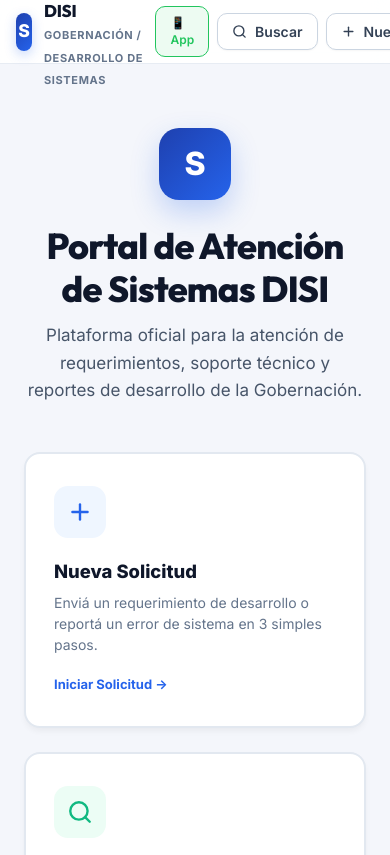
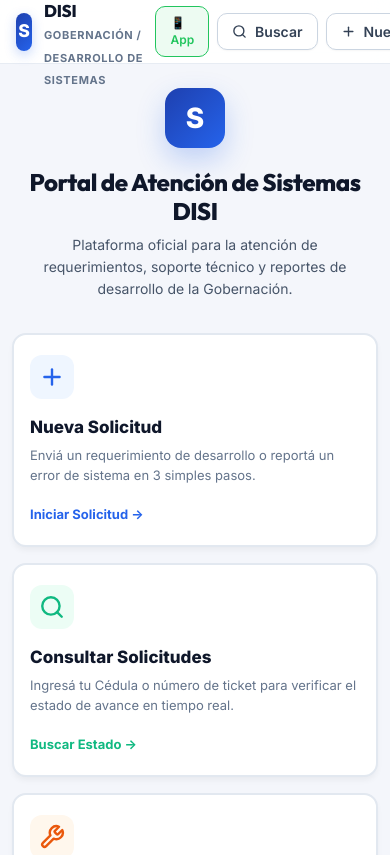
Before and after one commit to karen-pro23/SOLICITUDES-DISI, a React (Vite) app: page / in a window 390 px wide. Shown: the top 855 px of the page. Built offline with nearby package versions, Linux system fonts and the light colour scheme; the HTML template or start-up script is replaced by a standard one.

Commit message:
feat: homepage responsive + card servicio técnico

```diff
--- /dev/null
+++ b/src/pages/HomePage.css
@@ -0,0 +1,216 @@
+/* ═══════════════════════════════════════════════════════
+   HomePage — Landing Page Responsive
+   ═══════════════════════════════════════════════════════ */
+
+.home-page {
+  min-height: 100vh;
+  background: var(--surface-bg, #f8fafc);
+}
+
+.home-main {
+  max-width: 860px;
+  margin: 0 auto;
+  padding: 4rem 1.5rem;
+  text-align: center;
+}
+
+/* ── Logo ─────────────────────────────────── */
+
+.home-logo {
+  width: 72px;
+  height: 72px;
+  border-radius: 20px;
+  background: linear-gradient(135deg, #1e40af 0%, #2563eb 100%);
+  display: flex;
+  align-items: center;
+  justify-content: center;
+  margin: 0 auto 1.5rem;
+  color: white;
+  font-weight: 900;
+  font-size: 2rem;
+  box-shadow: 0 12px 28px rgba(37, 99, 235, 0.25);
+}
+
+/* ── Title ────────────────────────────────── */
+
+.home-title {
+  font-size: 2.25rem;
+  font-weight: 900;
+  color: #0f172a;
+  margin-bottom: 0.75rem;
+  line-height: 1.2;
+  letter-spacing: -0.02em;
+}
+
+.home-subtitle {
+  font-size: 1.0625rem;
+  color: #475569;
+  margin-bottom: 3rem;
+  max-width: 540px;
+  margin-left: auto;
+  margin-right: auto;
+  line-height: 1.6;
+}
+
+/* ── Cards Grid ───────────────────────────── */
+
+.home-cards {
+  display: grid;
+  grid-template-columns: repeat(auto-fit, minmax(260px, 1fr));
+  gap: 1.5rem;
+  max-width: 860px;
+  margin: 0 auto;
+}
+
+/* ── Card Base ────────────────────────────── */
+
+.home-card {
+  display: flex;
+  flex-direction: column;
+  align-items: flex-start;
+  padding: 2rem 1.75rem;
+  background: white;
+  border-radius: 1rem;
+  border: 2px solid #e2e8f0;
+  text-decoration: none;
+  color: #0f172a;
+  transition: all 0.25s cubic-bezier(0.16, 1, 0.3, 1);
+  box-shadow: 0 4px 6px -1px rgba(0, 0, 0, 0.05);
+  text-align: left;
+  min-height: 44px;
+  touch-action: manipulation;
+  -webkit-tap-highlight-color: transparent;
+}
+
+.home-card:hover {
+  transform: translateY(-3px);
+  box-shadow: 0 12px 24px -4px rgba(0, 0, 0, 0.1);
+}
+
+.home-card:active {
+  transform: translateY(-1px);
+}
+
+/* ── Card Variants ────────────────────────── */
+
+.home-card-blue:hover {
+  border-color: #2563eb;
+  box-shadow: 0 12px 24px -4px rgba(37, 99, 235, 0.15);
+}
+
+.home-card-green:hover {
+  border-color: #10b981;
+  box-shadow: 0 12px 24px -4px rgba(16, 185, 129, 0.15);
+}
+
+.home-card-orange:hover {
+  border-color: #ea580c;
+  box-shadow: 0 12px 24px -4px rgba(234, 88, 12, 0.15);
+}
+
+/* ── Card Content ─────────────────────────── */
+
+.home-card-icon {
+  width: 52px;
+  height: 52px;
+  border-radius: 14px;
+  display: flex;
+  align-items: center;
+  justify-content: center;
+  margin-bottom: 1.25rem;
+}
+
+.home-card-icon-blue { background: #eff6ff; color: #2563eb; }
+.home-card-icon-green { background: #ecfdf5; color: #10b981; }
+.home-card-icon-orange { background: #fff7ed; color: #ea580c; }
+
+.home-card-title {
+  font-size: 1.15rem;
+  font-weight: 800;
+  margin-bottom: 0.375rem;
+  color: #0f172a;
+}
+
+.home-card-desc {
+  font-size: 0.875rem;
+  color: #64748b;
+  line-height: 1.5;
+}
+
+.home-card-link {
+  margin-top: 1.25rem;
+  font-size: 0.8125rem;
+  font-weight: 700;
+}
+
+/* ═══════════════════════════════════════════════════════
+   Responsive — Mobile
+   ═══════════════════════════════════════════════════════ */
+
+@media (max-width: 768px) {
+  .home-main {
+    padding: 2rem 1rem;
+  }
+
+  .home-logo {
+    width: 60px;
+    height: 60px;
+    font-size: 1.75rem;
+    border-radius: 16px;
+    margin-bottom: 1.25rem;
+  }
+
+  .home-title {
+    font-size: 1.75rem;
+    margin-bottom: 0.5rem;
+  }
+
+  .home-subtitle {
+    font-size: 0.9375rem;
+    margin-bottom: 2rem;
+    padding: 0 0.5rem;
+  }
+
+  .home-cards {
+    grid-template-columns: 1fr;
+    gap: 1rem;
+  }
+
+  .home-card {
+    padding: 1.5rem 1.25rem;
+    border-radius: 14px;
+  }
+
+  .home-card-icon {
+    width: 44px;
+    height: 44px;
+    border-radius: 12px;
+    margin-bottom: 1rem;
+  }
+
+  .home-card-title {
+    font-size: 1.0625rem;
+  }
+
+  .home-card-desc {
+    font-size: 0.8125rem;
+  }
+}
+
+@media (max-width: 480px) {
+  .home-main {
+    padding: 1.5rem 0.75rem;
+  }
+
+  .home-title {
+    font-size: 1.5rem;
+  }
+
+  .home-subtitle {
+    font-size: 0.875rem;
+  }
+
+  .home-card {
+    padding: 1.25rem 1rem;
+  }
+}
--- a/src/pages/HomePage.jsx
+++ b/src/pages/HomePage.jsx
@@ -1,169 +1,69 @@
 import { Link } from 'react-router-dom';
 import PublicHeader from '../components/PublicHeader';
+import './HomePage.css';
 
 export default function HomePage() {
   return (
-    <div style={{ minHeight: '100vh', background: 'var(--surface-bg, #f8fafc)' }}>
+    <div className="home-page">
       <PublicHeader />
 
-      <main style={{
-        maxWidth: '860px',
-        margin: '0 auto',
-        padding: '4rem 1.5rem',
-        textAlign: 'center',
-      }}>
-        <div style={{
-          width: '72px',
-          height: '72px',
-          borderRadius: '20px',
-          background: 'linear-gradient(135deg, #1e40af 0%, #2563eb 100%)',
-          display: 'flex',
-          alignItems: 'center',
-          justifyContent: 'center',
-          margin: '0 auto 1.5rem',
-          color: 'white',
-          fontWeight: 900,
-          fontSize: '2rem',
-          boxShadow: '0 12px 28px rgba(37, 99, 235, 0.25)',
-        }}>
+      <main className="home-main">
+        <div className="home-logo">
           S
         </div>
 
-        <h1 style={{
-          fontSize: '2.25rem',
-          fontWeight: 900,
-          color: '#0f172a',
-          marginBottom: '0.75rem',
-          lineHeight: 1.2,
-          letterSpacing: '-0.02em',
-        }}>
+        <h1 className="home-title">
           Portal de Atención de Sistemas DISI
         </h1>
-        <p style={{
-          fontSize: '1.0625rem',
-          color: '#475569',
-          marginBottom: '3rem',
-          maxWidth: '540px',
-          margin: '0 auto 3rem',
-          lineHeight: 1.6,
-        }}>
+        <p className="home-subtitle">
           Plataforma oficial para la atención de requerimientos, soporte técnico y reportes de desarrollo de la Gobernación.
         </p>
 
-        <div style={{
-          display: 'grid',
-          gridTemplateColumns: 'repeat(auto-fit, minmax(260px, 1fr))',
-          gap: '1.5rem',
-          maxWidth: '680px',
-          margin: '0 auto',
-        }}>
-          <Link
-            to="/solicitud"
-            style={{
-              display: 'flex',
-              flexDirection: 'column',
-              alignItems: 'flex-start',
-              padding: '2rem 1.75rem',
-              background: 'white',
-              borderRadius: '1rem',
-              border: '2px solid #e2e8f0',
-              textDecoration: 'none',
-              color: '#0f172a',
-              transition: 'all 0.25s cubic-bezier(0.16, 1, 0.3, 1)',
-              boxShadow: '0 4px 6px -1px rgba(0, 0, 0, 0.05)',
-              textAlign: 'left',
-              position: 'relative',
-              overflow: 'hidden',
-            }}
-            onMouseEnter={(e) => {
-              e.currentTarget.style.borderColor = '#2563eb';
-              e.currentTarget.style.boxShadow = '0 12px 24px -4px rgba(37, 99, 235, 0.15)';
-              e.currentTarget.style.transform = 'translateY(-3px)';
-            }}
-            onMouseLeave={(e) => {
-              e.currentTarget.style.borderColor = '#e2e8f0';
-              e.currentTarget.style.boxShadow = '0 4px 6px -1px rgba(0, 0, 0, 0.05)';
-              e.currentTarget.style.transform = 'translateY(0)';
-            }}
-          >
-            <div style={{
-              width: '52px',
-              height: '52px',
-              borderRadius: '14px',
-              background: '#eff6ff',
-              color: '#2563eb',
-              display: 'flex',
-              alignItems: 'center',
-              justifyContent: 'center',
-              marginBottom: '1.25rem',
-            }}>
+        <div className="home-cards">
+          <Link to="/solicitud" className="home-card home-card-blue">
+            <div className="home-card-icon home-card-icon-blue">
               <svg width="26" height="26" viewBox="0 0 24 24" fill="none" stroke="currentColor" strokeWidth="2.2" strokeLinecap="round" strokeLinejoin="round">
                 <line x1="12" y1="5" x2="12" y2="19" />
                 <line x1="5" y1="12" x2="19" y2="12" />
               </svg>
             </div>
-            <div style={{ fontSize: '1.15rem', fontWeight: 800, marginBottom: '0.375rem', color: '#0f172a' }}>
-              Nueva Solicitud
-            </div>
-            <div style={{ fontSize: '0.875rem', color: '#64748b', lineHeight: 1.5 }}>
+            <div className="home-card-title">Nueva Solicitud</div>
+            <div className="home-card-desc">
               Enviá un requerimiento de desarrollo o reportá un error de sistema en 3 simples pasos.
             </div>
-            <div style={{ marginTop: '1.25rem', fontSize: '0.8125rem', fontWeight: 700, color: '#2563eb' }}>
+            <div className="home-card-link" style={{ color: '#2563eb' }}>
               Iniciar Solicitud →
             </div>
           </Link>
 
-          <Link
-            to="/buscar"
-            style={{
-              display: 'flex',
-              flexDirection: 'column',
-              alignItems: 'flex-start',
-              padding: '2rem 1.75rem',
-              background: 'white',
-              borderRadius: '1rem',
-              border: '2px solid #e2e8f0',
-              textDecoration: 'none',
-              color: '#0f172a',
-              transition: 'all 0.25s cubic-bezier(0.16, 1, 0.3, 1)',
-              boxShadow: '0 4px 6px -1px rgba(0, 0, 0, 0.05)',
-              textAlign: 'left',
-            }}
-            onMouseEnter={(e) => {
-              e.currentTarget.style.borderColor = '#10b981';
-              e.currentTarget.style.boxShadow = '0 12px 24px -4px rgba(16, 185, 129, 0.15)';
-              e.currentTarget.style.transform = 'translateY(-3px)';
-            }}
-            onMouseLeave={(e) => {
-              e.currentTarget.style.borderColor = '#e2e8f0';
-              e.currentTarget.style.boxShadow = '0 4px 6px -1px rgba(0, 0, 0, 0.05)';
-              e.currentTarget.style.transform = 'translateY(0)';
-            }}
-          >
-            <div style={{
-              width: '52px',
-              height: '52px',
-              borderRadius: '14px',
-              background: '#ecfdf5',
-              color: '#10b981',
-              display: 'flex',
-              alignItems: 'center',
-              justifyContent: 'center',
-              marginBottom: '1.25rem',
-            }}>
+          <Link to="/buscar" className="home-card home-card-green">
+            <div className="home-card-icon home-card-icon-green">
               <svg width="26" height="26" viewBox="0 0 24 24" fill="none" stroke="currentColor" strokeWidth="2.2" strokeLinecap="round" strokeLinejoin="round">
                 <circle cx="11" cy="11" r="8" />
                 <line x1="21" y1="21" x2="16.65" y2="16.65" />
               </svg>
             </div>
-            <div style={{ fontSize: '1.15rem', fontWeight: 800, marginBottom: '0.375rem', color: '#0f172a' }}>
-              Consultar Solicitudes
-            </div>
-            <div style={{ fontSize: '0.875rem', color: '#64748b', lineHeight: 1.5 }}>
+            <div className="home-card-title">Consultar Solicitudes</div>
+            <div className="home-card-desc">
               Ingresá tu Cédula o número de ticket para verificar el estado de avance en tiempo real.
             </div>
-            <div style={{ marginTop: '1.25rem', fontSize: '0.8125rem', fontWeight: 700, color: '#10b981' }}>
+            <div className="home-card-link" style={{ color: '#10b981' }}>
               Buscar Estado →
+            </div>
+          </Link>
+
+          <Link to="/servicio-tecnico/nuevo" className="home-card home-card-orange">
+            <div className="home-card-icon home-card-icon-orange">
+              <svg width="26" height="26" viewBox="0 0 24 24" fill="none" stroke="currentColor" strokeWidth="2.2" strokeLinecap="round" strokeLinejoin="round">
+                <path d="M14.7 6.3a1 1 0 0 0 0 1.4l1.6 1.6a1 1 0 0 0 1.4 0l3.77-3.77a6 6 0 0 1-7.94 7.94l-6.91 6.91a2.12 2.12 0 0 1-3-3l6.91-6.91a6 6 0 0 1 7.94-7.94l-3.76 3.76z" />
+              </svg>
+            </div>
+            <div className="home-card-title">Servicio Técnico</div>
+            <div className="home-card-desc">
+              Solicitá soporte técnico para impresoras, redes, hardware y más.
+            </div>
+            <div className="home-card-link" style={{ color: '#ea580c' }}>
+              Solicitar Servicio →
             </div>
           </Link>
         </div>
```
